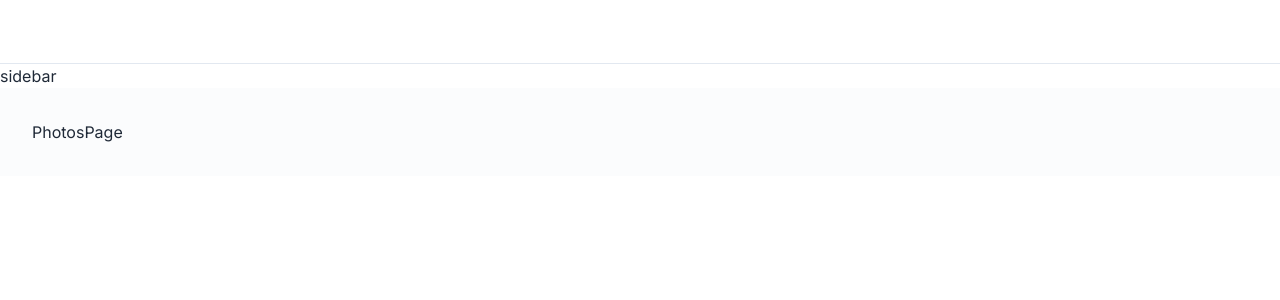
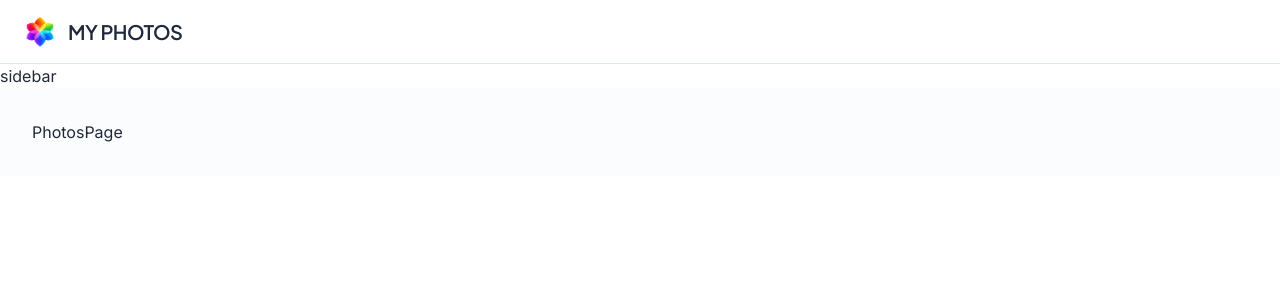
Before and after one commit to muktinathrajbanshi/my_photos, a React (Vite) app in the folder frontend/: page / in a window 1280 px wide. Shown: the top 300 px of the page. Built offline with nearby package versions, Linux system fonts and the light colour scheme; a web font is replaced by a local one.

Commit message:
lage raho munna vai

```diff
--- a/frontend/src/components/layout/Navbar.jsx
+++ b/frontend/src/components/layout/Navbar.jsx
@@ -12,6 +12,8 @@ const Navbar = () => {
         >
           <MenuIcon className="size-5" />
         </button>
+        <img src="/logo.png" alt="logo" className="size-8" />
+        <h1 className="navbar-brand-text">MY PHOTOS</h1>
       </div>
     </header>
   );
```
